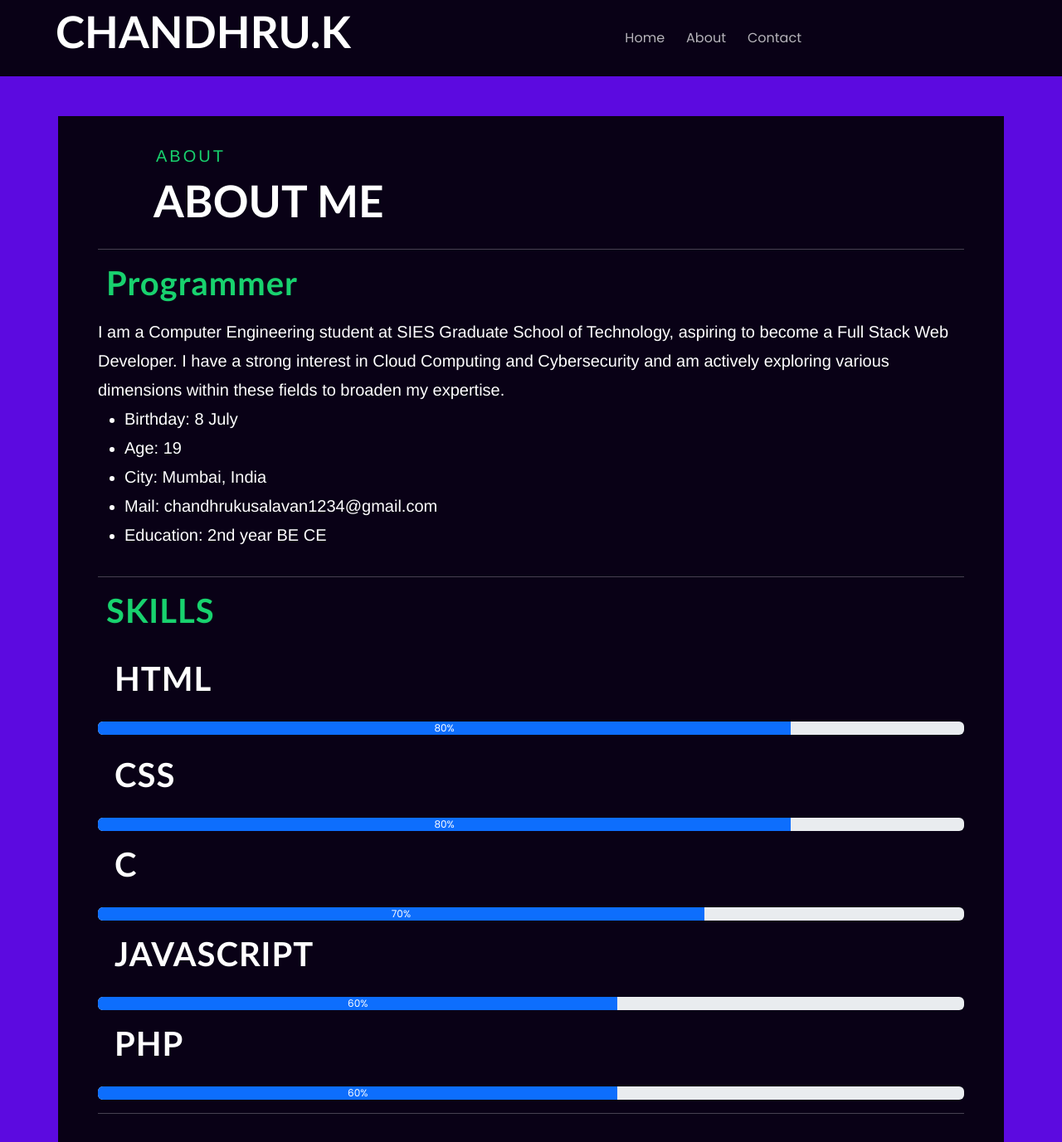
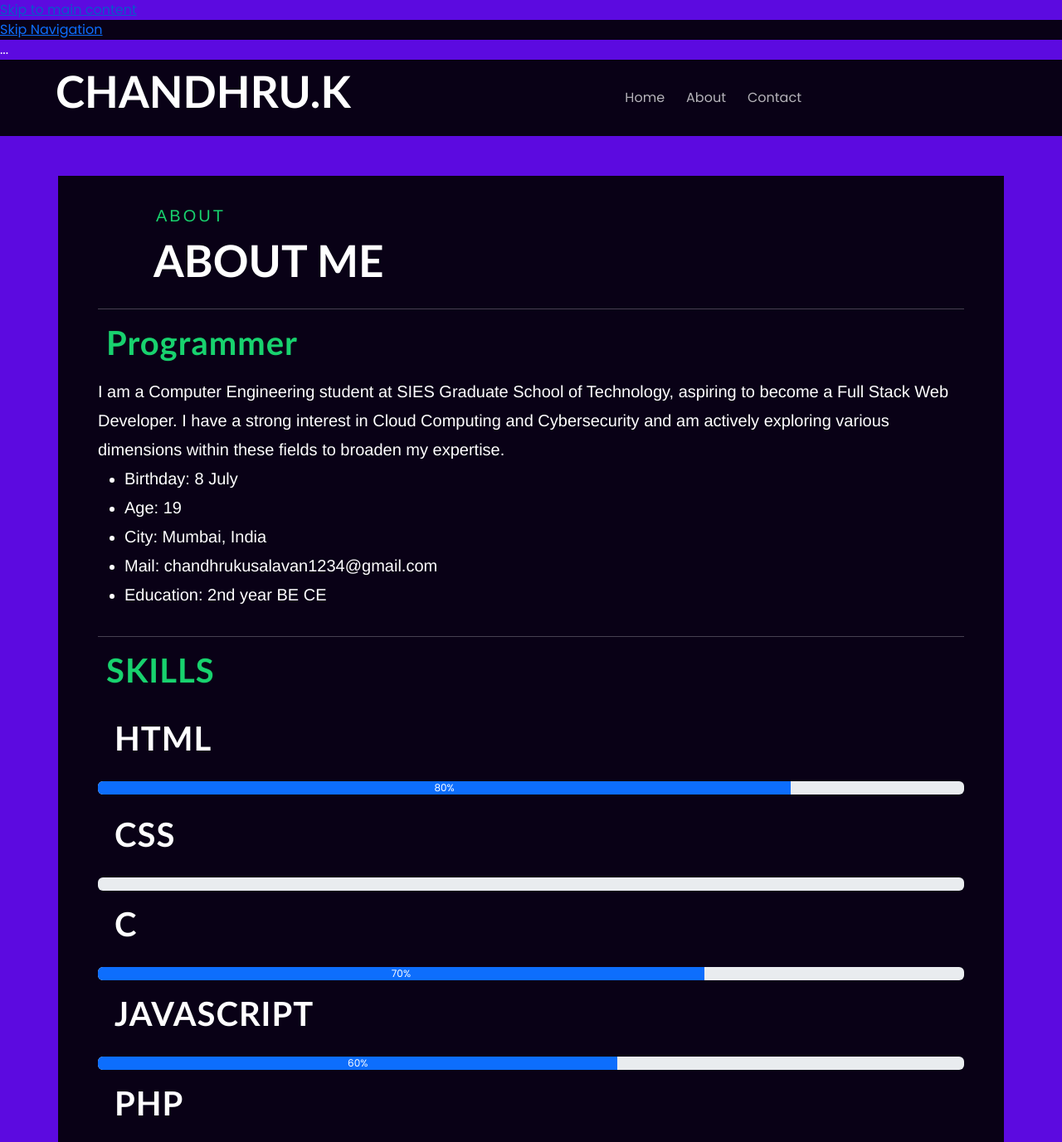
Before and after one commit to Chandhru008/temp-checking-portfolio, a plain HTML site: page About.html in a window 1280 px wide. Shown: the top 1377 px of the page at 83% size. Drawn offline with nearby package versions, Linux system fonts and the light colour scheme.

Commit message:
fix(About.html): 14 UX fixes [WCAG 3.1.1, Heuristic 7, Heuristic 4, Heuristic 8]

```diff
--- a/About.html
+++ b/About.html
@@ -1,5 +1,21 @@
 <!DOCTYPE html>
-<html>
+<html lang='en' dir='ltr'><head>
+    <meta charset='UTF-8'>
+    <meta name='viewport' content='width=device-width, initial-scale=1.0'>
+    <title>About</title>
+    <link href='style.css' rel='stylesheet'>
+</head>
+<body>
+    <div role='navigation' id='nav'>
+        <a href='#main' title='Skip to main content'>Skip to main content</a>
+    </div>
+    <main id='main'>
+        <!-- rest of your page content here -->
+    </main>
+    <script src='script.js'></script>
+</body>
+</html>
+<html><body><header><nav><a href='#main' id='skipnav'>Skip Navigation</a></nav></header><main id='main'>...</main></body></html>
   <head>
     <meta charset="utf-8" />
     <link
@@ -289,21 +305,21 @@
       <div class="container1 mt-3">
         <h6>HTML</h6>
         <div class="progress">
-          <div class="progress-bar" style="width: 80%">80%</div>
+<div class="progress-bar" style="width: 80%">80%</div>
         </div>
       </div>
 
       <div class="container1 mt-4">
         <h6>CSS</h6>
         <div class="progress">
-          <div class="progress-bar" style="width: 80%">80%</div>
+ <div class="progress-bar" style=""></div>
         </div>
       </div>
 
       <div class="container1 mt-3">
         <h6>C</h6>
         <div class="progress">
-          <div class="progress-bar" color="#000000E6" style="width: 70%">
+<div class="progress-bar" color="#000000E6" style="width: 70%">
             70%
           </div>
         </div>
@@ -312,13 +328,13 @@
       <div class="container1 mt-3">
         <h6>JAVASCRIPT</h6>
         <div class="progress">
-          <div class="progress-bar" style="width: 60%">60%</div>
+<div class="progress-bar" style="width: 60%">60%</div>
         </div>
       </div>
       <div class="container1 mt-3">
         <h6>PHP</h6>
         <div class="progress">
-          <div class="progress-bar" style="width: 60%">60%</div>
+<div class="progress-bar" style="width: 60%">60%</div>
           <br />
         </div>
         <br />
```
